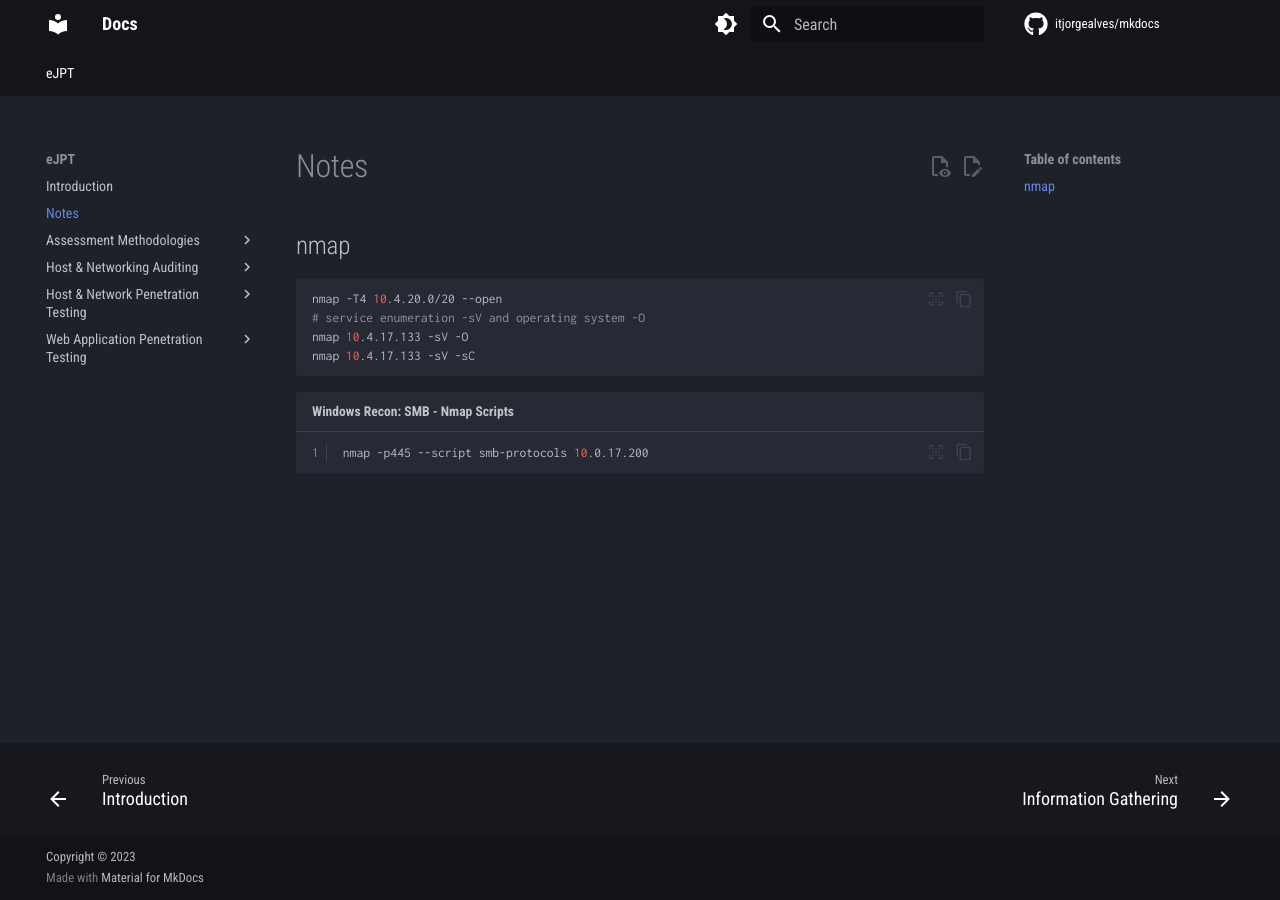
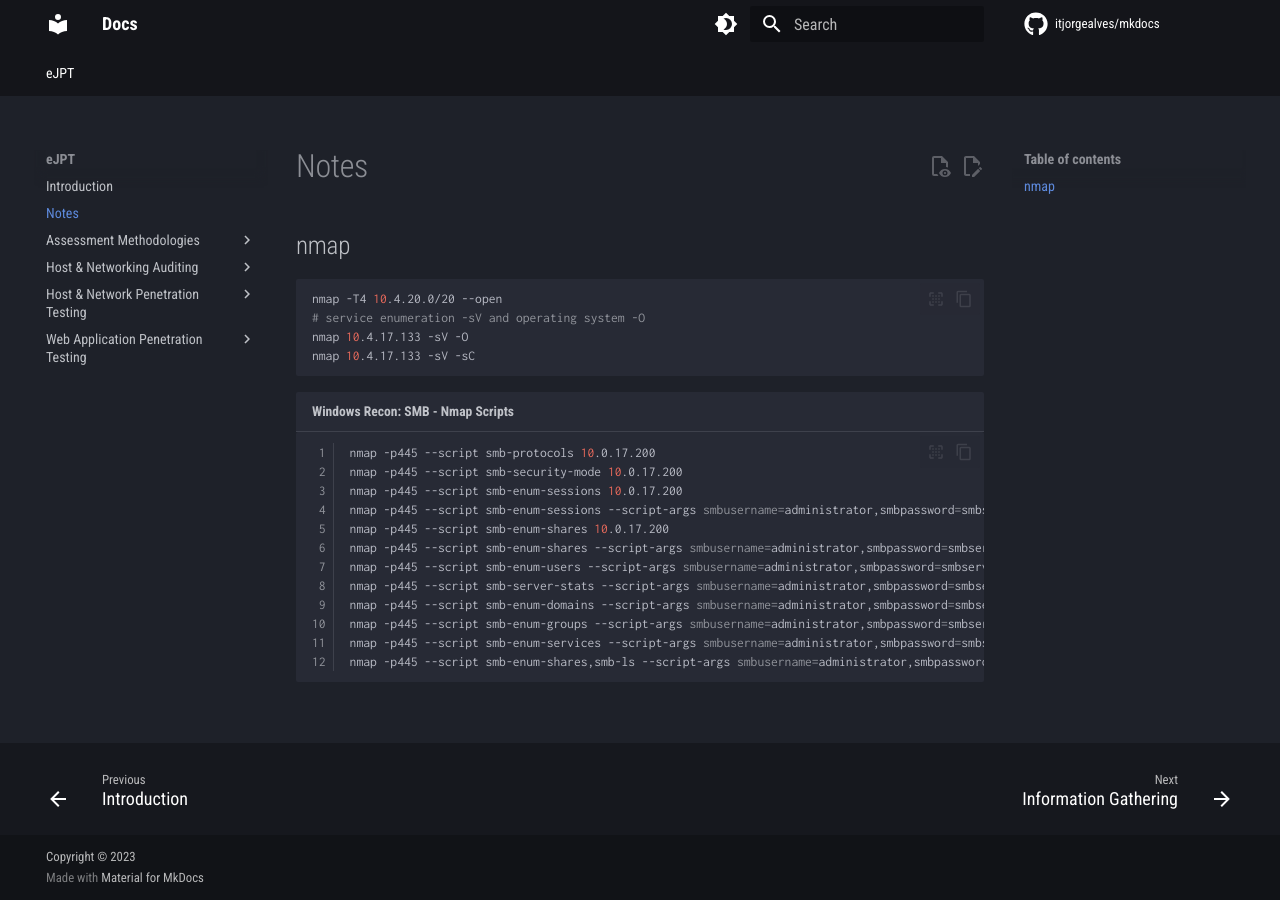
Before and after one commit to itjorgealves/mkdocs, an MkDocs documentation site: the page built from docs/eJPT/Notes.md, in a window 1280 px wide. Built offline with MkDocs 1.6.1 and Material for MkDocs 9.7.7, drawn with Linux system fonts in a browser that asks for light colours; comment, search, counter and statistics services are not loaded.

Commit message:
Update documentation

````diff
--- a/docs/eJPT/Notes.md
+++ b/docs/eJPT/Notes.md
@@ -12,4 +12,16 @@ nmap 10.4.17.133 -sV -sC
 
 ``` bash title="Windows Recon: SMB - Nmap Scripts" linenums="1"
 nmap -p445 --script smb-protocols 10.0.17.200
+nmap -p445 --script smb-security-mode 10.0.17.200
+nmap -p445 --script smb-enum-sessions 10.0.17.200
+nmap -p445 --script smb-enum-sessions --script-args smbusername=administrator,smbpassword=smbserver_771 10.0.17.200
+nmap -p445 --script smb-enum-shares 10.0.17.200
+nmap -p445 --script smb-enum-shares --script-args smbusername=administrator,smbpassword=smbserver_771 10.0.17.200
+nmap -p445 --script smb-enum-users --script-args smbusername=administrator,smbpassword=smbserver_771 10.0.17.200
+nmap -p445 --script smb-server-stats --script-args smbusername=administrator,smbpassword=smbserver_771 10.0.17.200
+nmap -p445 --script smb-enum-domains --script-args smbusername=administrator,smbpassword=smbserver_771 10.0.17.200
+nmap -p445 --script smb-enum-groups --script-args smbusername=administrator,smbpassword=smbserver_771 10.0.17.200
+nmap -p445 --script smb-enum-services --script-args smbusername=administrator,smbpassword=smbserver_771 10.0.17.200
+nmap -p445 --script smb-enum-shares,smb-ls --script-args smbusername=administrator,smbpassword=smbserver_771 10.0.17.200
+
 ```
````
